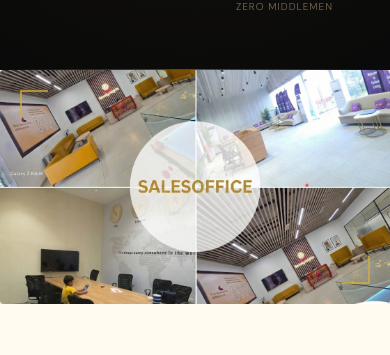
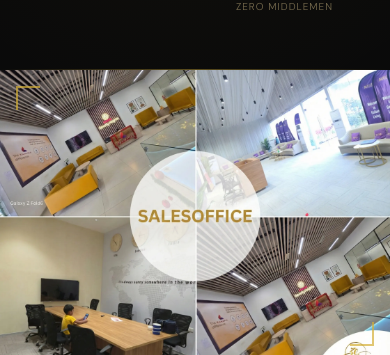
Before and after one commit to Al-huzaifa/zoya-events, a Next.js app: page / in a window 390 px wide. Shown: the part 1213-1568 px from the top of the page. Built offline with nearby package versions, Linux system fonts and the light colour scheme.

Commit message:
Deep mobile fix: proper aspect-ratio image containers + hero 100svh on mobile

```diff
--- a/components/About.tsx
+++ b/components/About.tsx
@@ -16,48 +16,53 @@ export default function About() {
         ══════════════════════════════════════════════════ */}
         <section className="flex flex-col md:flex-row w-full">
 
-          {/* Left: Image — cover on mobile, contain on desktop */}
-          <div className="w-full md:w-1/2 relative bg-[#EDE8DE] flex items-center justify-center">
-            {/* Mobile: fixed height cover so image fills perfectly */}
+          {/* Left: Image */}
+          <div className="w-full md:w-1/2 relative bg-[#EDE8DE]">
+
+            {/* MOBILE: aspect-ratio container so image fills perfectly */}
+            <div className="relative w-full aspect-[4/3] md:hidden overflow-hidden">
+              <Image
+                src="/images/salesoffice.webp"
+                alt="Luxury Sales Office by Zoya Events"
+                fill
+                className="object-cover"
+                sizes="100vw"
+              />
+              {/* Gold corner accents */}
+              <div className="absolute top-4 left-4 h-6 w-6 border-t-2 border-l-2 border-[#D4AF37]/70 pointer-events-none z-10" />
+              <div className="absolute bottom-4 right-4 h-6 w-6 border-b-2 border-r-2 border-[#D4AF37]/70 pointer-events-none z-10" />
+            </div>
+
+            {/* DESKTOP: original contained layout with padding */}
             <motion.div
               initial={{ opacity: 0, scale: 0.97 }}
               whileInView={{ opacity: 1, scale: 1 }}
               transition={{ duration: 1, ease: "easeOut" }}
               viewport={{ once: true }}
-              className="relative w-full h-[60vw] md:h-auto md:py-12 md:px-8"
+              className="hidden md:block relative w-full py-12 px-8"
             >
               <Image
                 src="/images/salesoffice.webp"
                 alt="Luxury Sales Office by Zoya Events"
-                fill
-                className="object-cover md:object-contain rounded-sm"
-                sizes="(max-width: 768px) 100vw, 50vw"
+                width={1200}
+                height={900}
+                className="w-full h-auto object-contain rounded-sm"
+                sizes="50vw"
               />
-              {/* Desktop: show with padding as before */}
-              <div className="hidden md:block" style={{ paddingTop: "75%" }} />
-            </motion.div>
-
               {/* Gold corner accents */}
-            <motion.div
-              initial={{ opacity: 0, scale: 0.8 }}
-              whileInView={{ opacity: 1, scale: 1 }}
-              transition={{ duration: 0.6, delay: 0.3 }}
-              viewport={{ once: true }}
-              className="absolute top-5 left-5 sm:top-6 sm:left-6 h-7 w-7 sm:h-8 sm:w-8 border-t-2 border-l-2 border-[#D4AF37]/70 pointer-events-none z-10"
+              <div
+                className="absolute top-6 left-6 h-8 w-8 border-t-2 border-l-2 border-[#D4AF37]/70 pointer-events-none z-10"
                 style={{ filter: "drop-shadow(0 2px 8px rgba(212,175,55,0.3))" }}
               />
-            <motion.div
-              initial={{ opacity: 0, scale: 0.8 }}
-              whileInView={{ opacity: 1, scale: 1 }}
-              transition={{ duration: 0.6, delay: 0.4 }}
-              viewport={{ once: true }}
-              className="absolute bottom-5 right-5 sm:bottom-6 sm:right-6 h-7 w-7 sm:h-8 sm:w-8 border-b-2 border-r-2 border-[#D4AF37]/70 pointer-events-none z-10"
+              <div
+                className="absolute bottom-6 right-6 h-8 w-8 border-b-2 border-r-2 border-[#D4AF37]/70 pointer-events-none z-10"
                 style={{ filter: "drop-shadow(0 2px 8px rgba(212,175,55,0.3))" }}
               />
+            </motion.div>
           </div>
 
           {/* Right: Content */}
-          <div className="w-full md:w-1/2 bg-[#FFFBF0] flex flex-col justify-center px-8 py-16 md:px-16 lg:px-20 xl:px-28">
+          <div className="w-full md:w-1/2 bg-[#FFFBF0] flex flex-col justify-center px-8 py-12 md:px-16 lg:px-20 xl:px-28">
             <motion.div
               initial={{ opacity: 0, y: 24 }}
               whileInView={{ opacity: 1, y: 0 }}
@@ -101,7 +106,7 @@ export default function About() {
         <section className="flex flex-col md:flex-row w-full">
 
           {/* Left: Content */}
-          <div className="w-full md:w-1/2 bg-[#FFFBF0] flex flex-col justify-center px-8 py-16 md:px-16 lg:px-20 xl:px-28 order-2 md:order-1">
+          <div className="w-full md:w-1/2 bg-[#FFFBF0] flex flex-col justify-center px-8 py-12 md:px-16 lg:px-20 xl:px-28 order-2 md:order-1">
             <motion.div
               initial={{ opacity: 0, y: 24 }}
               whileInView={{ opacity: 1, y: 0 }}
@@ -139,44 +144,49 @@ export default function About() {
             </motion.div>
           </div>
 
-          {/* Right: Image — cover on mobile, contain on desktop */}
-          <div className="w-full md:w-1/2 relative bg-[#EDE8DE] flex items-center justify-center order-1 md:order-2">
-            {/* Mobile: fixed height cover so image fills perfectly */}
+          {/* Right: Image */}
+          <div className="w-full md:w-1/2 relative bg-[#EDE8DE] order-1 md:order-2">
+
+            {/* MOBILE: aspect-ratio container so image fills perfectly */}
+            <div className="relative w-full aspect-[4/3] md:hidden overflow-hidden">
+              <Image
+                src="/images/13year.webp"
+                alt="13 Years of Zoya Events Excellence"
+                fill
+                className="object-cover"
+                sizes="100vw"
+              />
+              {/* Gold corner accents */}
+              <div className="absolute top-4 right-4 h-6 w-6 border-t-2 border-r-2 border-[#D4AF37]/70 pointer-events-none z-10" />
+              <div className="absolute bottom-4 left-4 h-6 w-6 border-b-2 border-l-2 border-[#D4AF37]/70 pointer-events-none z-10" />
+            </div>
+
+            {/* DESKTOP: original contained layout with padding */}
             <motion.div
               initial={{ opacity: 0, scale: 0.97 }}
               whileInView={{ opacity: 1, scale: 1 }}
               transition={{ duration: 1, ease: "easeOut" }}
               viewport={{ once: true }}
-              className="relative w-full h-[60vw] md:h-auto md:py-12 md:px-8"
+              className="hidden md:block relative w-full py-12 px-8"
             >
               <Image
                 src="/images/13year.webp"
                 alt="13 Years of Zoya Events Excellence"
-                fill
-                className="object-cover md:object-contain rounded-sm"
-                sizes="(max-width: 768px) 100vw, 50vw"
+                width={1400}
+                height={800}
+                className="w-full h-auto object-contain rounded-sm"
+                sizes="50vw"
               />
-              {/* Desktop: show with padding as before */}
-              <div className="hidden md:block" style={{ paddingTop: "57%" }} />
-            </motion.div>
-
               {/* Gold corner accents */}
-            <motion.div
-              initial={{ opacity: 0, scale: 0.8 }}
-              whileInView={{ opacity: 1, scale: 1 }}
-              transition={{ duration: 0.6, delay: 0.3 }}
-              viewport={{ once: true }}
-              className="absolute top-5 right-5 sm:top-6 sm:right-6 h-7 w-7 sm:h-8 sm:w-8 border-t-2 border-r-2 border-[#D4AF37]/70 pointer-events-none z-10"
+              <div
+                className="absolute top-6 right-6 h-8 w-8 border-t-2 border-r-2 border-[#D4AF37]/70 pointer-events-none z-10"
                 style={{ filter: "drop-shadow(0 2px 8px rgba(212,175,55,0.3))" }}
               />
-            <motion.div
-              initial={{ opacity: 0, scale: 0.8 }}
-              whileInView={{ opacity: 1, scale: 1 }}
-              transition={{ duration: 0.6, delay: 0.4 }}
-              viewport={{ once: true }}
-              className="absolute bottom-5 left-5 sm:bottom-6 sm:left-6 h-7 w-7 sm:h-8 sm:w-8 border-b-2 border-l-2 border-[#D4AF37]/70 pointer-events-none z-10"
+              <div
+                className="absolute bottom-6 left-6 h-8 w-8 border-b-2 border-l-2 border-[#D4AF37]/70 pointer-events-none z-10"
                 style={{ filter: "drop-shadow(0 2px 8px rgba(212,175,55,0.3))" }}
               />
+            </motion.div>
           </div>
         </section>
 
--- a/components/Hero.tsx
+++ b/components/Hero.tsx
@@ -253,11 +253,11 @@ export default function Hero() {
 
   return (
     <>
-      {/* ── Scroll track: 300vh on desktop for scrub, 100vh on mobile ── */}
+      {/* ── On mobile: 100vh fixed, no scroll track. On desktop: 300vh for scrub ── */}
       <section
         ref={sectionRef}
         className="relative w-full bg-black -mt-[64px] sm:-mt-[76px] md:-mt-[84px]"
-        style={{ height: isMobile ? "100vh" : `${SCROLL_TRACK_VH}vh` }}
+        style={{ height: isMobile ? "100svh" : `${SCROLL_TRACK_VH}vh` }}
       >
         <div className="sticky top-0 h-[100svh] w-full overflow-hidden">
 
```
Lines whose indentation alone changed are shown as unchanged.
